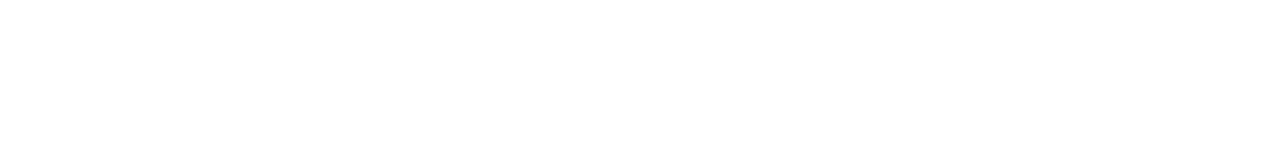
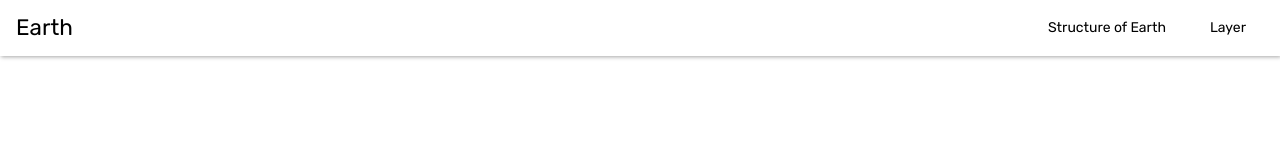
Before and after one commit to jamesfeeder/rpw_assignment_wk3, a plain HTML site: page index.html in a window 1280 px wide. Drawn offline with Linux system fonts and the light colour scheme.

Commit message:
just save

```diff
--- a/css/reset.css
+++ b/css/reset.css
@@ -116,6 +116,7 @@ body {
     font-family: 'Rubik';
     line-height: 1.2;
     font-size: 14px;
+    box-sizing: border-box;
 }
 
 ol,
--- a/css/style.css
+++ b/css/style.css
@@ -1 +1,79 @@
 @import "reset.css";
+.default-padding {
+    width: calc(100% - (16px*2));
+    padding-left: 16px;
+    padding-right: 16px;
+}
+
+.button {
+    transition: 250ms;
+    border-radius: 8px;
+    padding: 8px;
+    box-sizing: border-box;
+    border: 2px transparent solid;
+    border-radius: 4px;
+    cursor: pointer;
+}
+
+.button:hover {
+    background-color: rgba(0, 0, 0, 0.10);
+}
+
+.button-outlined {
+    transition: 250ms;
+    background-color: rgba(255, 255, 255, 0.25);
+    border: 2px rgba(255, 255, 255, 0.35) solid;
+    border-radius: 4px;
+    padding: 8px;
+    cursor: pointer;
+}
+
+.button-outlined:hover {
+    background-color: rgba(255, 255, 255, 0.5);
+    border: 2px rgba(255, 255, 255, 0.25) solid;
+}
+
+.navbar {
+    background-color: white;
+    box-shadow: 1px 1px 4px rgba(0, 0, 0, 0.35);
+    height: 56px;
+    display: flex;
+    flex-direction: row;
+    align-items: center;
+    justify-content: space-between;
+    z-index: 5;
+    position: fixed;
+}
+
+.navbar .logo {
+    padding-right: 8px;
+    font-size: 1.6em;
+}
+
+.navbar ul {
+    display: flex;
+    flex-direction: row;
+}
+
+.navbar li {
+    height: 38px;
+    padding: 0px 16px;
+    margin: 0px 4px;
+    display: flex;
+    align-items: center;
+    justify-content: center;
+    box-sizing: border-box;
+}
+
+.navbar li:first-child {
+    margin-left: 0px;
+}
+
+.navbar li:last-child {
+    margin-right: 0px;
+}
+
+.navbar li>a {
+    text-decoration: none;
+    color: black;
+}
--- a/index.html
+++ b/index.html
@@ -4,11 +4,26 @@
     <meta charset="UTF-8">
     <meta http-equiv="X-UA-Compatible" content="IE=edge">
     <meta name="viewport" content="width=device-width, initial-scale=1.0">
+    <link rel="stylesheet" href="css/style.css">
     <title>Document</title>
 </head>
 
 <body>
-
+    <header>
+        <nav class="navbar default-padding">
+            <div class="logo">
+                Earth
+            </div>
+            <ul>
+                <li class="button">
+                    <a href="#structure-of-earth">Structure of Earth</a>
+                </li>
+                <li class="button">
+                    <a href="#layer">Layer</a>
+                </li>
+            </ul>
+        </nav>
+    </header>
 </body>
 
 </html>
```
